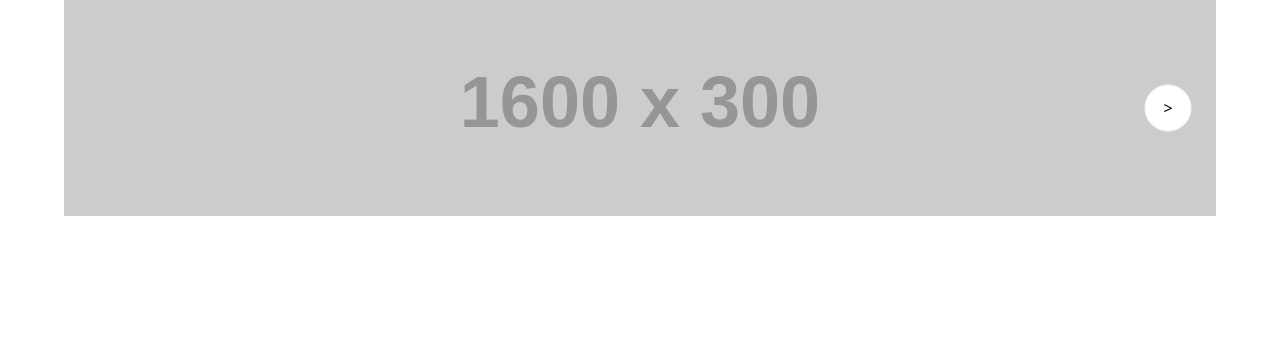
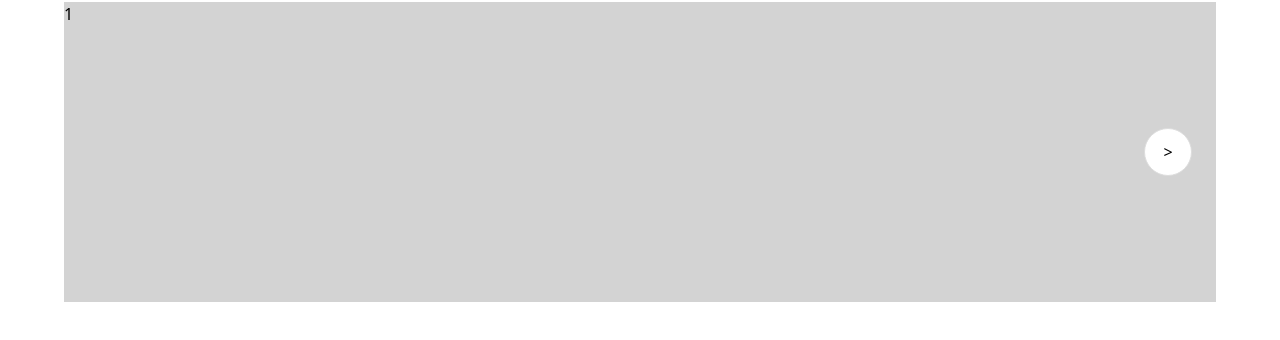
Before and after one commit to missatrox44/love-thy-selfie, a React (Vite) app: page / in a window 1280 px wide. Shown: the top 340 px of the page. Built offline with nearby package versions, Linux system fonts and the light colour scheme.

Commit message:
cards are moving, but content is not

```diff
--- a/src/components/ReviewCard/index.jsx
+++ b/src/components/ReviewCard/index.jsx
@@ -1,10 +1,13 @@
 import React from "react";
 import './styles.css';
 
-export default function ReviewCard () {
+export default function ReviewCard ({number}) {
+
+  console.log(number);
 
   return (
     <div className="temp-card">
+      <p>{number}</p>
     </div>
   )
 }
--- a/src/components/ReviewCard/styles.css
+++ b/src/components/ReviewCard/styles.css
@@ -1,6 +1,7 @@
 .temp-card{
   background: lightgray;
-  width: 300px;
+  transform-origin:top left;
+  width: 1600px;
   height: 300px;
   margin: 2px auto;
 }
--- a/src/components/Reviews/index.jsx
+++ b/src/components/Reviews/index.jsx
@@ -1,15 +1,17 @@
 import React from "react";
 import Carousel from "../Carousel";
-
+import ReviewCard from '../ReviewCard'
 
 export default function Reviews() {
 
+  const reviewContent = [1,2,3]
+
   return (
     <div>
-      <Carousel style={{ maxWidth: 1200, marginLeft: 'auto', marginRight: 'auto', marginTop: 64 }}>
-        <img src="https://via.placeholder.com/1600x300" alt="placeholder" />
-        <img src="https://via.placeholder.com/1600x300" alt="placeholder" />
-        <img src="https://via.placeholder.com/1600x300" alt="placeholder" />
+      <Carousel style={{ maxWidth: 1200, marginLeft:'auto', marginRight:'auto', marginTop: 64 }}>
+        <ReviewCard number={reviewContent[0]}/>
+        <ReviewCard number={reviewContent[1]}/>
+        <ReviewCard number={reviewContent[2]}/>
       </Carousel>
     </div>
   )
```
